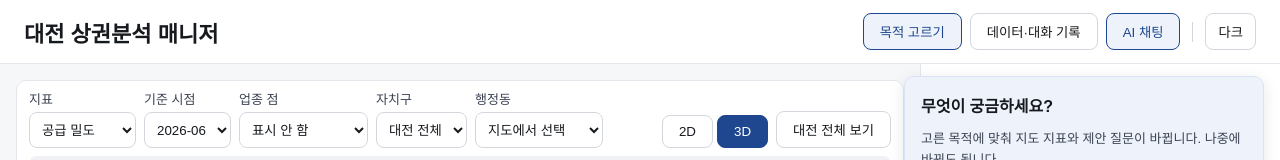
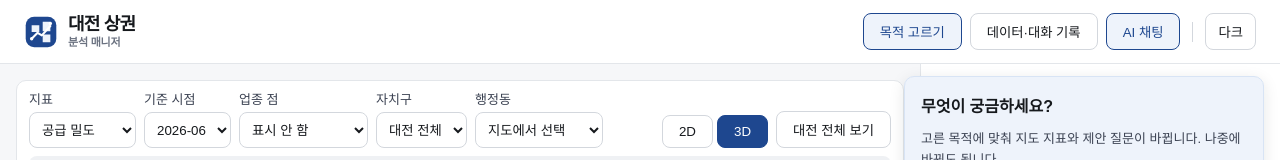
Before and after one commit to Frost0313z/my-data-assistant, a website: page frontend/index.html in a window 1280 px wide. Shown: the top 160 px of the page. Drawn offline with nearby package versions, Linux system fonts and the light colour scheme; animation ran at ten frames a second; a web font is replaced by a local one.

Commit message:
feat: 대전 상권 브랜드 로고를 적용한다

```diff
--- a/frontend/css/style.css
+++ b/frontend/css/style.css
@@ -233,6 +233,33 @@ button { font-weight: 500; }
   border-bottom: 1px solid var(--line);
 }
 .workspace-header h1 { margin: 0; }
+
+/* 도시 블록 사이를 잇는 선은 동네별 데이터를 하나의 상권 흐름으로 읽는다는 뜻이다.
+   별도 이미지 대신 SVG로 그려 테마·고해상도·파비콘까지 같은 정체성을 유지한다. */
+.brand-lockup {
+  display: flex;
+  align-items: center;
+  gap: 10px;
+  min-width: 0;
+  color: var(--ink-900);
+}
+.brand-mark { flex: 0 0 auto; width: 34px; height: 34px; }
+.brand-copy { display: grid; min-width: 0; line-height: 1; }
+.brand-title {
+  overflow: hidden;
+  font-size: 18px;
+  font-weight: 760;
+  letter-spacing: -0.045em;
+  text-overflow: ellipsis;
+  white-space: nowrap;
+}
+.brand-subtitle {
+  margin-top: 4px;
+  color: var(--ink-500);
+  font-size: 11px;
+  font-weight: 650;
+  letter-spacing: -0.02em;
+}
 
 /* A33: 헤더 조작부.
    자식이 둘(제목 · 액션)이 되어서야 space-between이 의도대로 좌/우로 민다.
@@ -785,7 +812,10 @@ button.ghost { background: var(--surface); color: var(--primary); border: 1px so
      간신히 넘친다. 줄바꿈을 허용하면 헤더가 높아져 --workspace-header-height를
      쓰는 레이아웃 계산이 전부 어긋나므로, 대신 제목을 줄인다.
      min-width:0이 없으면 flex 항목이 내용 폭 아래로 줄지 않아 말줄임이 안 걸린다. */
-  .workspace-header h1 { font-size: var(--fs-h2); min-width: 0; overflow: hidden; text-overflow: ellipsis; white-space: nowrap; }
+  .workspace-header h1 { min-width: 0; }
+  .brand-mark { width: 30px; height: 30px; }
+  .brand-title { font-size: var(--fs-h2); }
+  .brand-subtitle { display: none; }
   .workspace-header button { flex: 0 0 auto; }
   .map-selection { flex-direction: column; align-items: stretch; }
   .map-toolbar label { flex: 1 1 120px; min-width: 0; }
--- a/frontend/index.html
+++ b/frontend/index.html
@@ -38,7 +38,16 @@
      건너뛸 길을 첫 번째 탭 정지점으로 둔다. -->
 <a class="skip-link" href="#chat-input">채팅 입력으로 건너뛰기</a>
 <header class="workspace-header">
-  <h1>대전 상권분석 매니저</h1>
+  <h1 class="brand-lockup">
+    <svg class="brand-mark" viewBox="0 0 40 40" aria-hidden="true" focusable="false">
+      <rect x="2" y="2" width="36" height="36" rx="10" fill="var(--primary)"/>
+      <path d="M9 12h9v8H9zM22 8h9v11h-9zM22 23h9v9h-9z" fill="var(--primary-tint)"/>
+      <path d="M9 28l7-7 5 3 10-11" fill="none" stroke="white" stroke-width="2.5" stroke-linecap="round" stroke-linejoin="round"/>
+      <circle cx="9" cy="28" r="2" fill="white"/>
+      <circle cx="31" cy="10" r="2" fill="white"/>
+    </svg>
+    <span class="brand-copy"><span class="brand-title">대전 상권</span><span class="brand-subtitle">분석 매니저</span></span>
+  </h1>
   <!-- A30: 목적 선택은 지도 위 상시 노출에서 이 버튼이 여는 플로팅 패널로 옮겼다.
        현재 고른 목적이 라벨에 실린다 — 예전의 '둘러보는 중 · 바꾸기' 한 줄을 대신한다. -->
   <!-- A33: 조작 버튼은 오른쪽 한 덩어리로 모은다. 전에는 제목과 버튼 넷이 모두
```
Also changed, not shown: frontend/favicon.svg.
